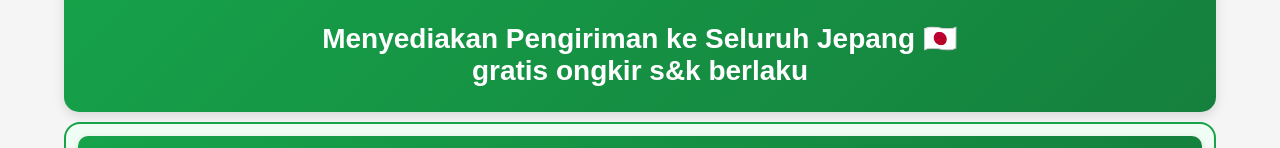
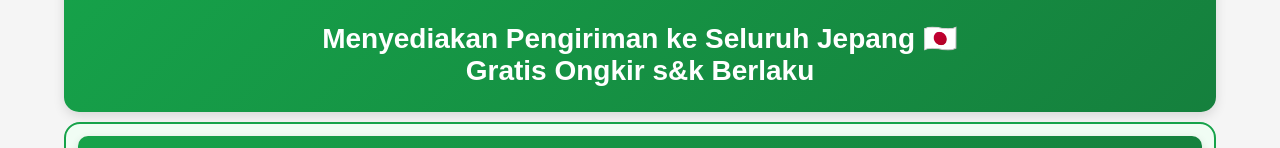
Before and after one commit to GLuckk1/Popy-Asia-Store, a plain HTML site: page index.html in a window 1280 px wide. Shown: the part 290-438 px from the top of the page. Drawn offline with nearby package versions, Linux system fonts and the light colour scheme; no server answers.

Commit message:
Update index.html

```diff
--- a/index.html
+++ b/index.html
@@ -89,7 +89,7 @@
         <div class="judul-selamat-datang">
             <h2>Selamat Datang di Popy Asia Store!</h2>
             <p>Menyediakan Pengiriman ke Seluruh Jepang 🇯🇵</p>
-            <p>gratis ongkir s&k berlaku</p>
+            <p>Gratis Ongkir s&k Berlaku</p>
         </div>
 
     </div>
```
